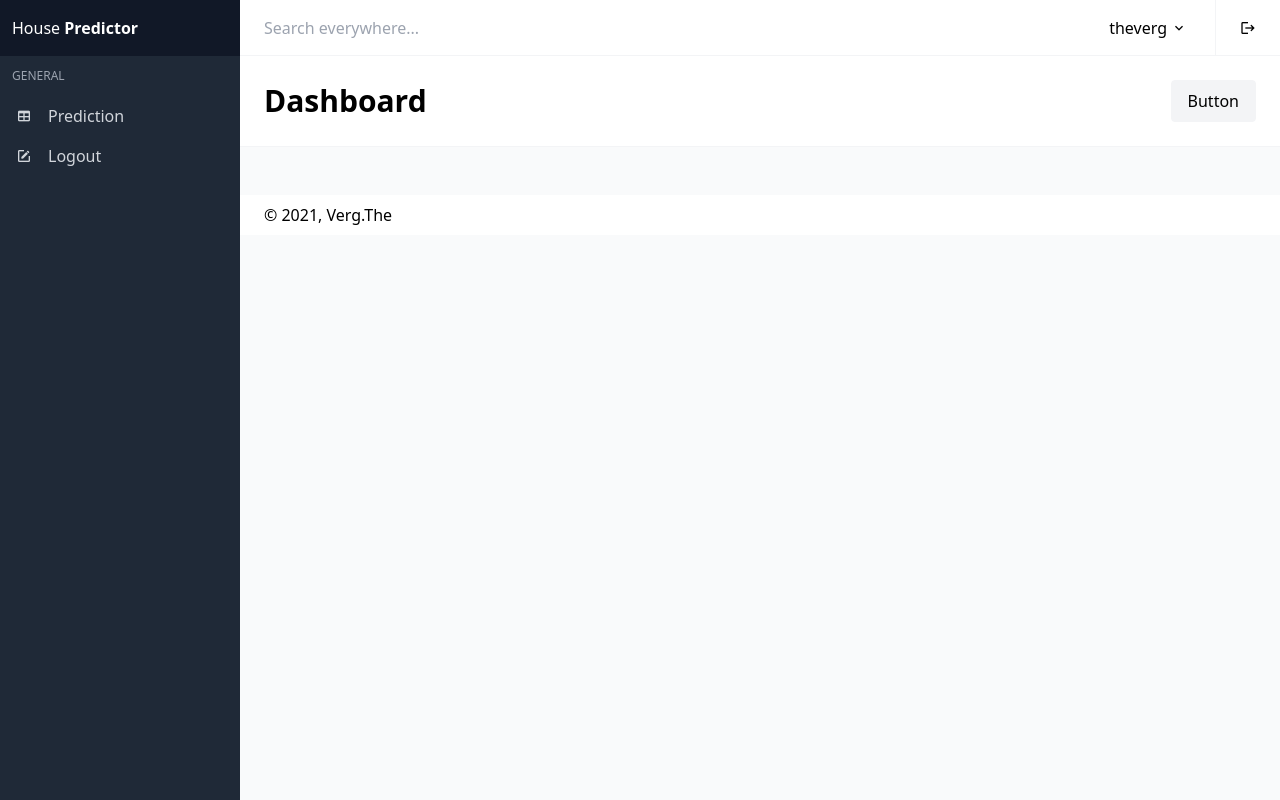
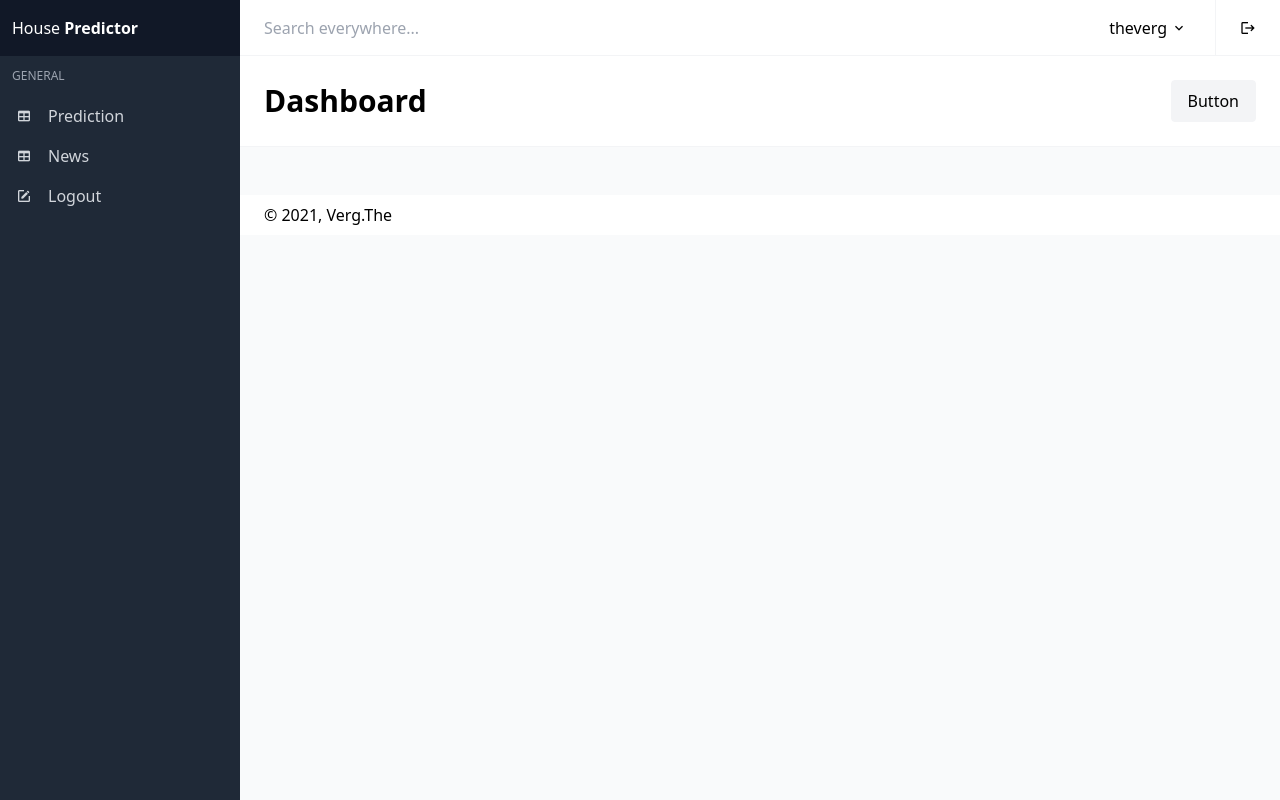
Before and after one commit to TheVerg/House-Value-Predictor, a Django app: page / in a window 1280 px wide. Run offline with Django 4.2, Linux system fonts and the light colour scheme; a user stored in the database is signed in; some libraries are stand-ins or nearby versions.

Commit message:
added news page

```diff
--- a/base/templates/base/home.html
+++ b/base/templates/base/home.html
@@ -111,6 +111,12 @@
           <span class="menu-item-label">Prediction</span>
         </a>
       </li>
+      <li class="--set-active-tables-html">
+        <a href="{% url 'news' %}">
+          <span class="icon"><i class="mdi mdi-table"></i></span>
+          <span class="menu-item-label">News</span>
+        </a>
+      </li>
       <li class="--set-active-forms-html">
         <a href="{% url 'logout' %}">
           <span class="icon"><i class="mdi mdi-square-edit-outline"></i></span>
--- a/base/urls.py
+++ b/base/urls.py
@@ -8,9 +8,10 @@ urlpatterns = [
     path('login/', views.loginView, name="login"),
     path('logout/', views.LogoutView, name="logout"),
     path('register/', views.register_user, name="register"),
-     path('', views.home, name='home'),
+    path('', views.home, name='home'),
     path('predict_price', views.predict_price, name="predict_price"),
     path('houses', views.houses, name="houses"),
+    path('news', views.newsBlogs, name='news'),
     path('house_create/', HouseCreateView.as_view(), name="house_create"),
 
 ]
--- a/base/views.py
+++ b/base/views.py
@@ -100,6 +100,9 @@ def predict_price(request):
 def houses(request):
     return render(request, 'base/houses.html')
 
+def newsBlogs(request):
+    return render(request, 'base/news.html')
+
 
 class HouseCreateView(CreateView,ListView):
     model = House
```
Also changed, not shown: base/templates/base/news.html (added, +7 -0 lines).
